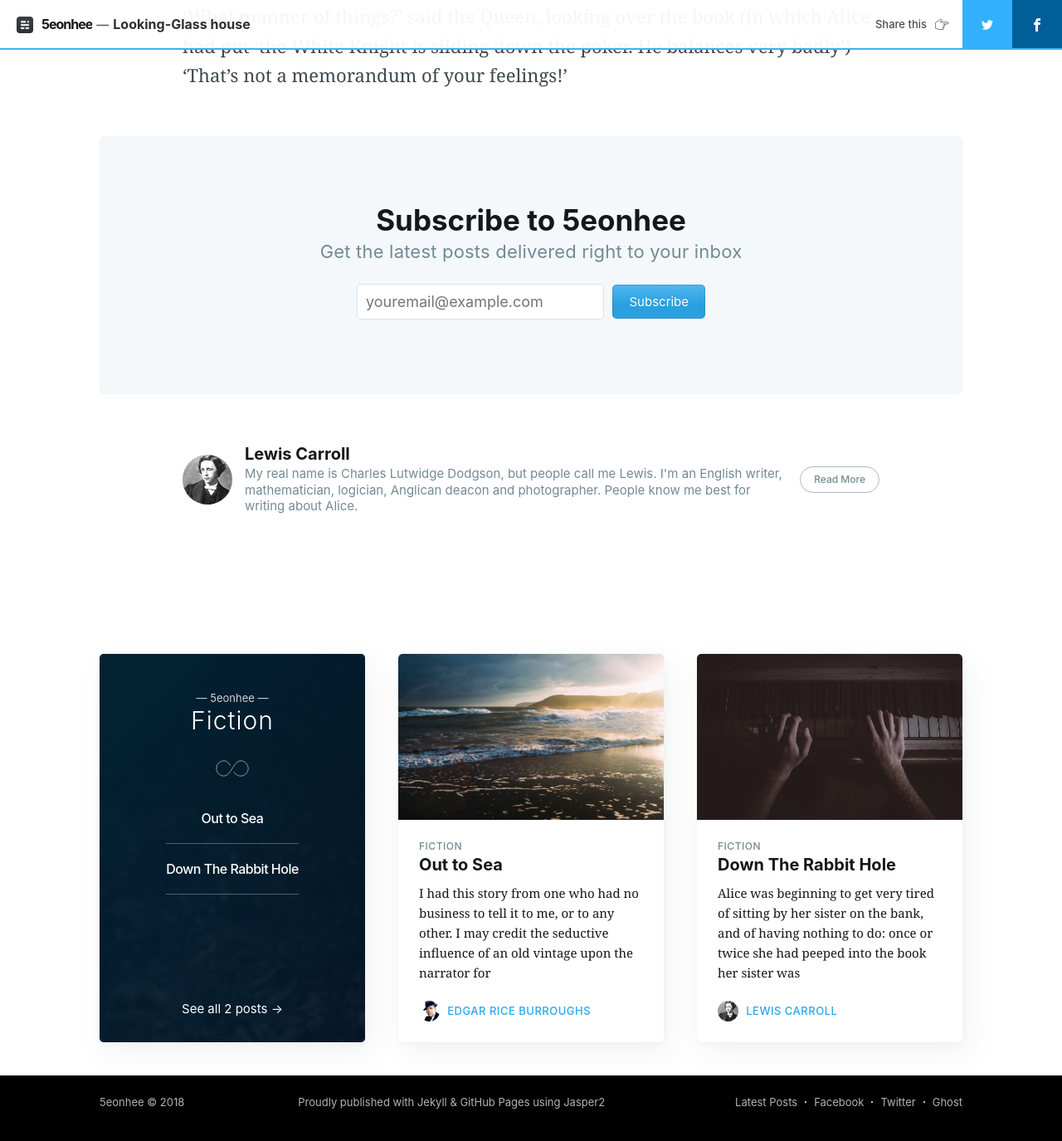
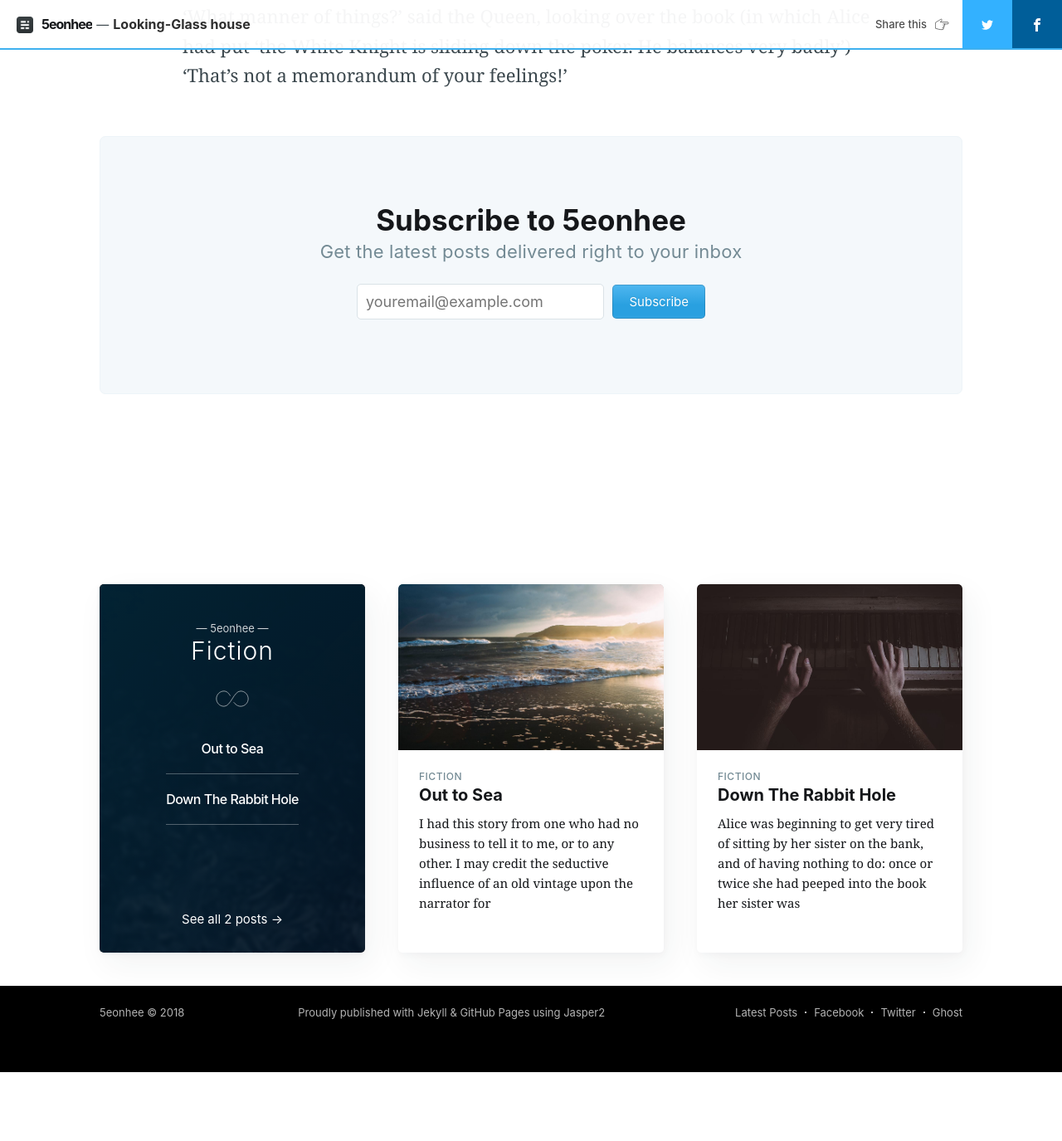
Before and after one commit to 5eonhee/5eonhee.github.io, a Jekyll site: the page built from _posts/1871-03-18-looking-glass-house.md, in a window 1280 px wide and 1400 px high, scrolled down 7798 px. Shown: the top 1375 px of the window at 83% size. Built offline with Jekyll 4.4.1, drawn with Linux system fonts in a browser that asks for light colours; nearby versions of some CDN libraries; comment, search, counter and statistics services are not loaded; after the commit the page ends 9090 px from its top, so only the background shows below that; some of the changed lines change nothing that is shown.

Commit message:
Update authors.yml

```diff
--- a/_data/authors.yml
+++ b/_data/authors.yml
@@ -1,75 +1,10 @@
-ghost:
-  username: ghost
-  name: Ghost
-  url_full: http://jekyller.github.io/jasper2/
-  url: jekyller.github.io/jasper2
-  bio: The professional publishing platform
-  picture: assets/images/ghost.png
-  facebook: ghost
-  twitter: tryghost
-  cover: False
-hannah:
-  username: hannah
-  name: Hannah Wolfe
-  location: London, UK
-  url_full: http://hannah.wf/
-  url: hannah.wf
-  bio: Hannah is the co-founder and lead developer at Ghost. She spends her days looking after Ghost's developer community, tracking down bugs & ensuring Ghost(Pro) is a happy place.
-  picture: assets/images/hannah.jpg
-  facebook: False
-  twitter: erisds
-  cover: assets/images/hannah-cover.jpg
-john:
-  username: john
-  name: John O'Nolan
-  location: On a plane
-  url_full: http://john.onolan.org/
-  url: john.onolan.org
-  bio: Founder at Ghost.org. Writes about open source, startup life, non-profits, and publishing platforms. Travels the world with a bag of kites.
-  picture: assets/images/john.jpg
-  facebook: False
-  twitter: False
-  cover: False
-lewis:
-  username: lewis
-  name: Lewis Carroll
-  location: Cheshire, England
-  url_full: False
-  url: False
-  bio: My real name is Charles Lutwidge Dodgson, but people call me Lewis. I'm an English writer, mathematician, logician, Anglican deacon and photographer. People know me best for writing about Alice.
-  picture: assets/images/lewis.jpeg
-  facebook: False
-  twitter: False
-  cover: False
-abraham:
-  username: abraham
-  name: Abraham Lincoln
-  location: Kentucky, USA
-  url_full: False
-  url: False
-  bio: I was the 16th president of the USA until I was assassinated in April of 1963. I led the US through its Civil War - its bloodiest and greatest moral, constitutional and political crisis.
-  picture: assets/images/abraham.jpg
-  facebook: False
-  twitter: False
-  cover: False
-edgar:
-  username: edgar
-  name: Edgar Rice Burroughs
-  location: Chicago, Illinois
-  url_full: False
-  url: False
-  bio: I'm an American novelist, best known for my work writing about a brave jungle hero called Tarzan and his muse, Jane.
-  picture: assets/images/edgar.gif
-  facebook: False
-  twitter: False
-  cover: False
-martin:
-  username: martin
-  name: Martin Luther King
-  location: Memphis, Tennessee
-  url_full: False
-  url: False
-  bio: An American pastor, activist, humanitarian. People know me for leading the African-American Civil Rights movement using nonviolent civil disobedience.
+sunny:
+  username: SUNNY
+  name: SUNNY
+  location: False
+  url_full: http://5unny.co.kr/
+  url: 5unny.co.kr
+  bio: 안녕하세요
   picture: assets/images/martin.jpg
   facebook: False
   twitter: False
```
